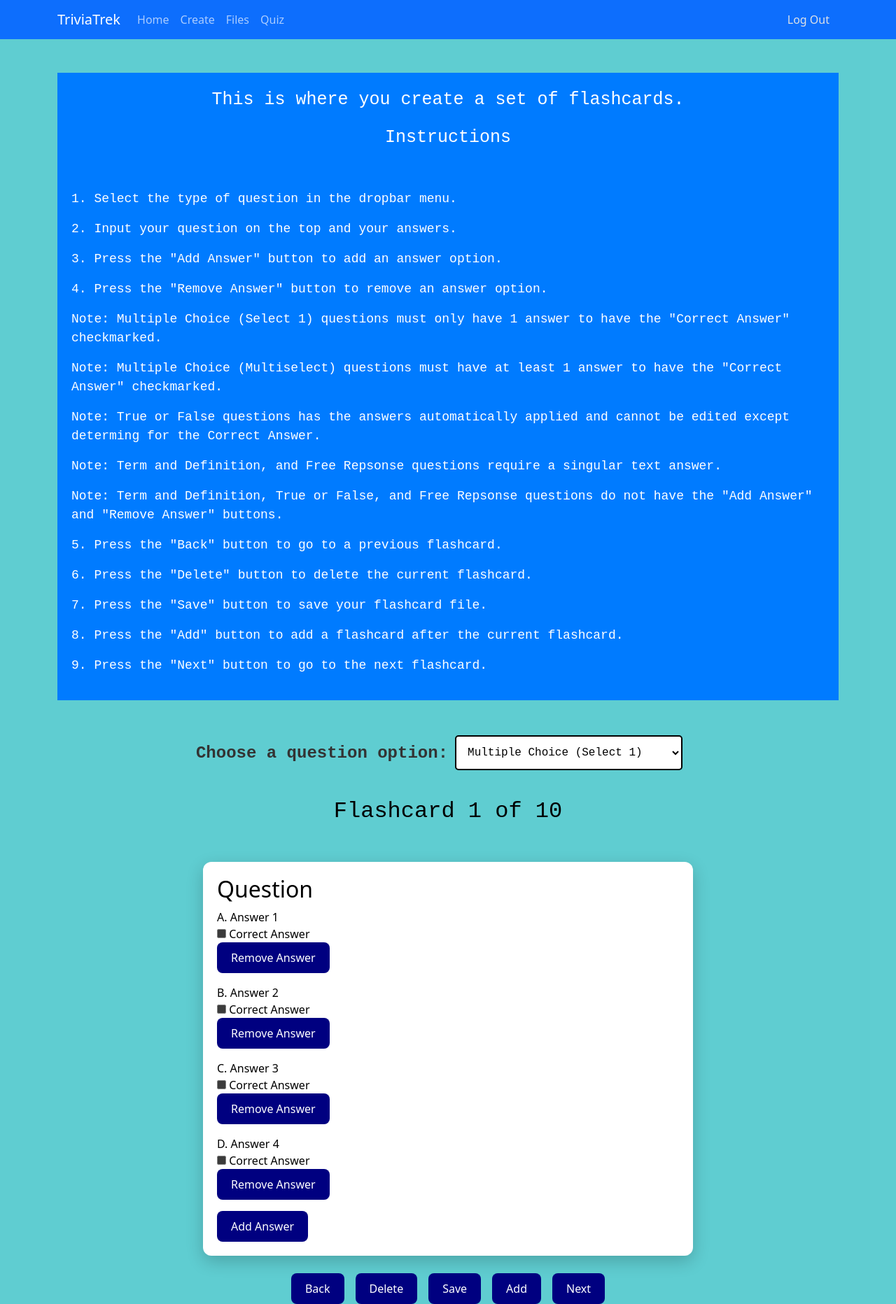
After one commit to W2YUCR/CS180-Project, a Django app: page /create/ in a window 1280 px wide. The commit adds this page. Shown: the whole page at 70% size. Run offline with Django 5.2, Linux system fonts and the light colour scheme; the visitor is signed in with stand-in values (Sample User, id 1).

Commit message:
Added the planned layout for the Create page.

```diff
--- a/core/static/core/base.css
+++ b/core/static/core/base.css
@@ -1,5 +1,5 @@
 body {
-    background-color: #b6fdff !important;
+    background-color: #5fcdd1 !important;
     min-height: 100vh; /* Ensure it covers the full screen */
 }
 
--- /dev/null
+++ b/core/static/core/create.css
@@ -0,0 +1,126 @@
+.create-instructions {
+    margin-top: 30px;
+    margin-bottom: 0px;
+    padding: 20px;
+    font-size: 25px;
+    text-align: center;
+    font-family: "Courier New";
+    background-color: #007bff;
+    color: #ffffff;
+}
+
+.instructions-list {
+    margin-top: 0px;
+    margin-bottom: 30px;
+    padding: 20px;
+    font-size: 18px;
+    text-align: left;
+    font-family: "Courier New";
+    background-color: #007bff;
+    color: #ffffff;
+}
+
+.flashcard-display {
+    background-color: white;
+    color: black;
+    width: 700px;
+    height: auto;
+    min-height: 500;
+    margin: 25px auto;
+    padding: 20px;
+    border-radius: 12px;
+    box-shadow: 0 8px 24px rgba(0, 0, 0, 0.2);
+    text-align: left;
+}
+
+.flashcard-display button {
+    padding: 10px 20px;
+    font-size: 16px;
+    background-color: #000080;
+    color: white;
+    border: none;
+    border-radius: 8px;
+    cursor: pointer;
+}
+
+.flashcard-display button:hover {
+    padding: 10px 20px;
+    font-size: 16px;
+    background-color: #4169E1;
+    color: white;
+    border: none;
+    border-radius: 8px;
+    cursor: pointer;
+}
+
+.flashcard-count {
+    margin-top: 20px;
+    margin-bottom: 0px;
+    padding: 20px;
+    font-size: 48px;
+    text-align: center;
+    font-weight: 100;
+    font-family: "Courier New";
+    color: #000000;
+}
+
+.create-menu {
+    display: flex;
+    justify-content: center;
+    gap: 16px;
+    margin-top: 20px;
+}
+
+.create-menu button {
+    padding: 10px 20px;
+    font-size: 16px;
+    background-color: #000080;
+    color: white;
+    border: none;
+    border-radius: 8px;
+    cursor: pointer;
+}
+
+.create-menu button:hover {
+    background-color: #4169E1;
+}
+
+.dropdown-container {
+    display: flex;
+    align-items: center;
+    justify-content: center;
+    margin-top: 50px;
+}
+
+label[for="dropdown"] {
+    font-size: 18px;
+    color: #333;
+    font-family: "Courier New", sans-serif;
+    font-weight: bold;
+    font-size: 24px;
+    margin-bottom: 10px;
+    height: 25px;
+    display: inline-block;
+    text-align: center;
+    margin-right: 10px;
+}
+
+#dropdown {
+    font-size: 16px;
+    padding: 8px 12px;
+    width: 325px;
+    height: 50px;
+    border: 2px solid #000000;
+    border-radius: 5px;
+    background-color: #ffffff;
+    color: #000000;
+    font-family: "Courier New", monospace;
+    cursor: pointer;
+    margin-right: 25px;
+}
+
+#dropdown:hover,
+#dropdown:focus {
+    border-color: #000000;
+    background-color: #ffffff;
+}
--- /dev/null
+++ b/core/templates/core/create.html
@@ -0,0 +1,58 @@
+{% extends "base.html" %}
+{% load static %}
+{% block content %}
+
+<link rel="stylesheet" href="{% static 'core/create.css' %}">
+
+{% if user.is_authenticated %}
+    <div class="create-instructions">
+        <p>This is where you create a set of flashcards.<br></p>
+        <p>Instructions<br></p>
+    </div>
+    <div class="instructions-list">
+        <p>1. Select the type of question in the dropbar menu.<br></p>
+        <p>2. Input your question on the top and your answers.<br></p>
+        <p>3. Press the "Add Answer" button to add an answer option.<br></p>
+        <p>4. Press the "Remove Answer" button to remove an answer option.<br></p>
+        <p>Note: Multiple Choice (Select 1) questions must only have 1 answer to have the "Correct Answer" checkmarked.<br></p>
+        <p>Note: Multiple Choice (Multiselect) questions must have at least 1 answer to have the "Correct Answer" checkmarked.<br></p>
+        <p>Note: True or False questions has the answers automatically applied and cannot be edited except determing for the Correct Answer.<br></p>
+        <p>Note: Term and Definition, and Free Repsonse questions require a singular text answer.<br></p>
+        <p>Note: Term and Definition, True or False, and Free Repsonse questions do not have the "Add Answer" and "Remove Answer" buttons.<br></p>
+        <p>5. Press the "Back" button to go to a previous flashcard.<br></p>
+        <p>6. Press the "Delete" button to delete the current flashcard.<br></p>
+        <p>7. Press the "Save" button to save your flashcard file.<br></p>
+        <p>8. Press the "Add" button to add a flashcard after the current flashcard.<br></p>
+        <p>9. Press the "Next" button to go to the next flashcard.<br></p>
+    </div>
+    <div class="dropdown-container">
+        <label for="dropdown">Choose a question option: </label>
+        <select id="dropdown" name="dropdown">
+            <option value="option1">Multiple Choice (Select 1)</option>
+            <option value="option2">Multiple Choice (Multiselect)</option>
+            <option value="option3">True or False</option>
+            <option value="option4">Term and Definition</option>
+            <option value="option5">Free Response</option>
+        </select>
+    </div>
+    <div class="flashcard-count">
+        <h2>Flashcard 1 of 10</h2>
+    </div>
+    <div class="flashcard-display">
+        <h2>Question</h2>
+        <p>A. Answer 1<br> <input type="checkbox" id="answer1" value="Correct Answer"> <label for="answer1"> Correct Answer</label> <br> <button>Remove Answer</button> </p>
+        <p>B. Answer 2<br> <input type="checkbox" id="answer2" value="Correct Answer"> <label for="answer2"> Correct Answer</label> <br> <button>Remove Answer</button> </p>
+        <p>C. Answer 3<br> <input type="checkbox" id="answer3" value="Correct Answer"> <label for="answer3"> Correct Answer</label> <br> <button>Remove Answer</button> </p>
+        <p>D. Answer 4<br> <input type="checkbox" id="answer4" value="Correct Answer"> <label for="answer4"> Correct Answer</label> <br> <button>Remove Answer</button> </p>
+        <button>Add Answer</button>
+    </div>
+    <div class="create-menu">
+        <button>Back</button>
+        <button>Delete</button>
+        <button>Save</button>
+        <button>Add</button>
+        <button>Next</button>
+    </div>
+{% endif %}
+
+{% endblock %}
--- a/core/urls.py
+++ b/core/urls.py
@@ -4,4 +4,5 @@ from . import views
 
 urlpatterns = [
     path("", views.index, name="index"),
+    path("create/", views.create, name="create"),
 ]
--- a/core/views.py
+++ b/core/views.py
@@ -4,3 +4,6 @@ from django.shortcuts import render
 # Create your views here.
 def index(request: HttpRequest) -> HttpResponse:
     return render(request, 'core/index.html')
+
+def create(request: HttpRequest) -> HttpResponse:
+    return render(request, 'core/create.html')
--- a/decks/views.py
+++ b/decks/views.py
@@ -6,11 +6,9 @@ from django.views.generic.list import MultipleObjectMixin
 from django.contrib.auth.mixins import LoginRequiredMixin
 from django.shortcuts import redirect
 from decks.models import Card, Deck
-from typing import override
 
 class DeckListView(LoginRequiredMixin, ListView):
     context_object_name='deck_list'
-    @override
     def get_queryset(self):
         return Deck.objects.filter(owner=self.request.user)
 
@@ -18,7 +16,6 @@ class DeckDetailView(LoginRequiredMixin, DetailView):
     model=Deck
     context_object_name='deck'
 
-    @override
     def get_context_data(self, **kwargs):
         context = super().get_context_data(**kwargs)
         context['cards'] = Card.objects.filter(deck=self.get_object())
@@ -28,7 +25,6 @@ class DeckCreateView(LoginRequiredMixin, CreateView):
     model=Deck
     fields=['name']
 
-    @override
     def form_valid(self, form):
         form.instance.owner = self.request.user
         return super().form_valid(form)
@@ -49,7 +45,6 @@ class CardCreateView(LoginRequiredMixin, CreateView):
     model=Card
     fields=['front', 'back']
 
-    @override
     def form_valid(self, form):
         form.instance.deck = Deck.objects.get(pk=self.kwargs.get('deck_pk'))
         return super().form_valid(form)
@@ -61,6 +56,5 @@ class CardUpdateView(LoginRequiredMixin, UpdateView):
 class CardDeleteView(LoginRequiredMixin, DeleteView):
     model=Card
 
-    @override
     def get_success_url(self):
         return self.get_object().deck.get_absolute_url()
--- a/quiz/views.py
+++ b/quiz/views.py
@@ -6,14 +6,12 @@ from django.views.generic import View, TemplateView
 from quiz.models import Quiz
 from decks.models import Card, Deck
 
-from typing import override
 
 
 # Create your views here.
 class QuizView(TemplateView):
     template_name = "quiz/quiz.html"
 
-    @override
     def get_context_data(self, **kwargs):
         pk = self.kwargs["pk"]
         quiz = Quiz.objects.get(pk=pk)
@@ -23,7 +21,6 @@ class QuizView(TemplateView):
 
 
 class QuizCurrentView(View):
-    @override
     def get(self, request, *args, **kwargs):
         pk = self.kwargs["pk"]
         quiz = Quiz.objects.get(pk=pk)
@@ -42,7 +39,6 @@ class QuizCurrentView(View):
 
 
 class QuizNextView(View):
-    @override
     def post(self, request, *args, **kwargs):
         pk = self.kwargs["pk"]
         quiz = Quiz.objects.get(pk=pk)
--- a/templates/base.html
+++ b/templates/base.html
@@ -10,6 +10,7 @@
               rel="stylesheet"
               integrity="sha384-SgOJa3DmI69IUzQ2PVdRZhwQ+dy64/BUtbMJw1MZ8t5HZApcHrRKUc4W0kG879m7"
               crossorigin="anonymous">
+        <link rel="stylesheet" href="{% static 'core/base.css' %}">
         <script src="https://cdn.jsdelivr.net/npm/bootstrap@5.3.5/dist/js/bootstrap.bundle.min.js"
                 integrity="sha384-k6d4wzSIapyDyv1kpU366/PK5hCdSbCRGRCMv+eplOQJWyd1fbcAu9OCUj5zNLiq"
                 crossorigin="anonymous"></script>
@@ -35,7 +36,7 @@
                         </li>
                         {% if user.is_authenticated %}
                             <li class="nav-item">
-                                <a class="nav-link">Create</a>
+                                <a href="{% url 'create' %}" class="nav-link">Create</a>
                             </li>
                             <li class="nav-item">
                                 <a class="nav-link">Files</a>
```
